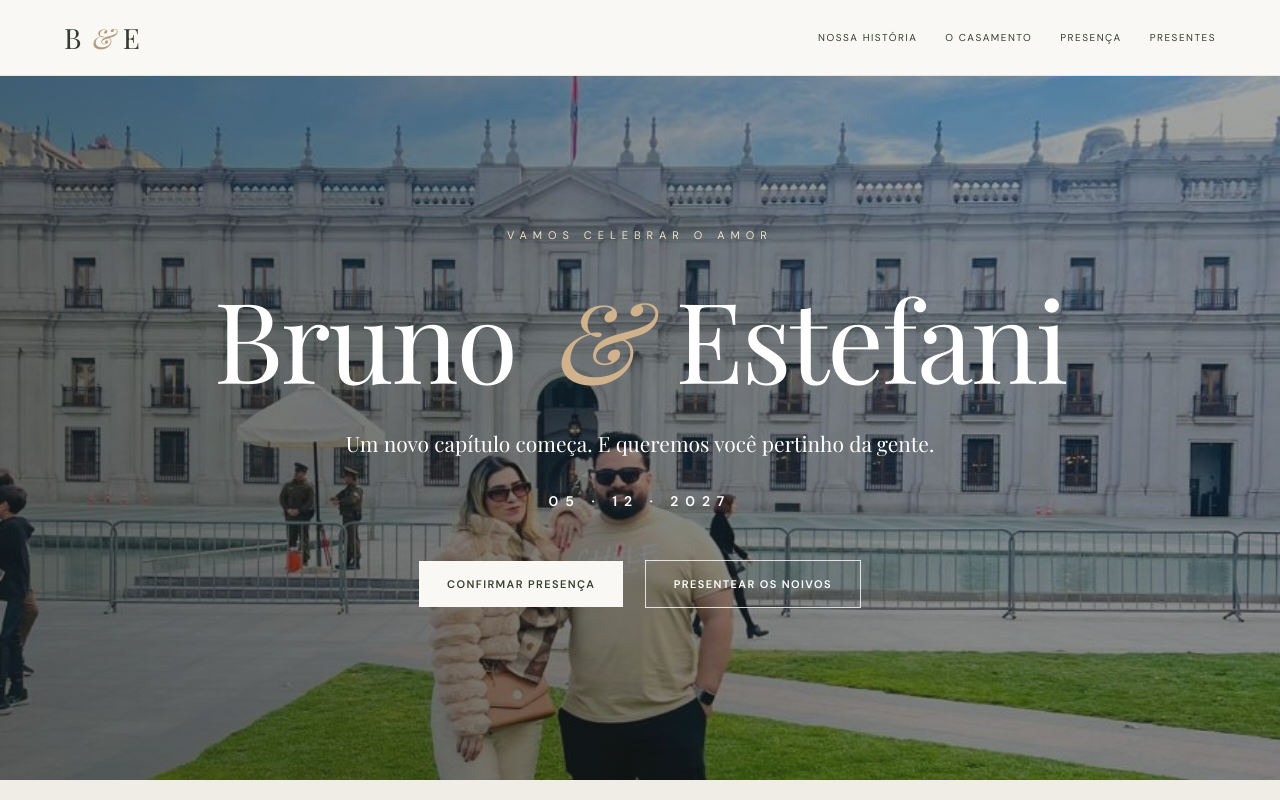
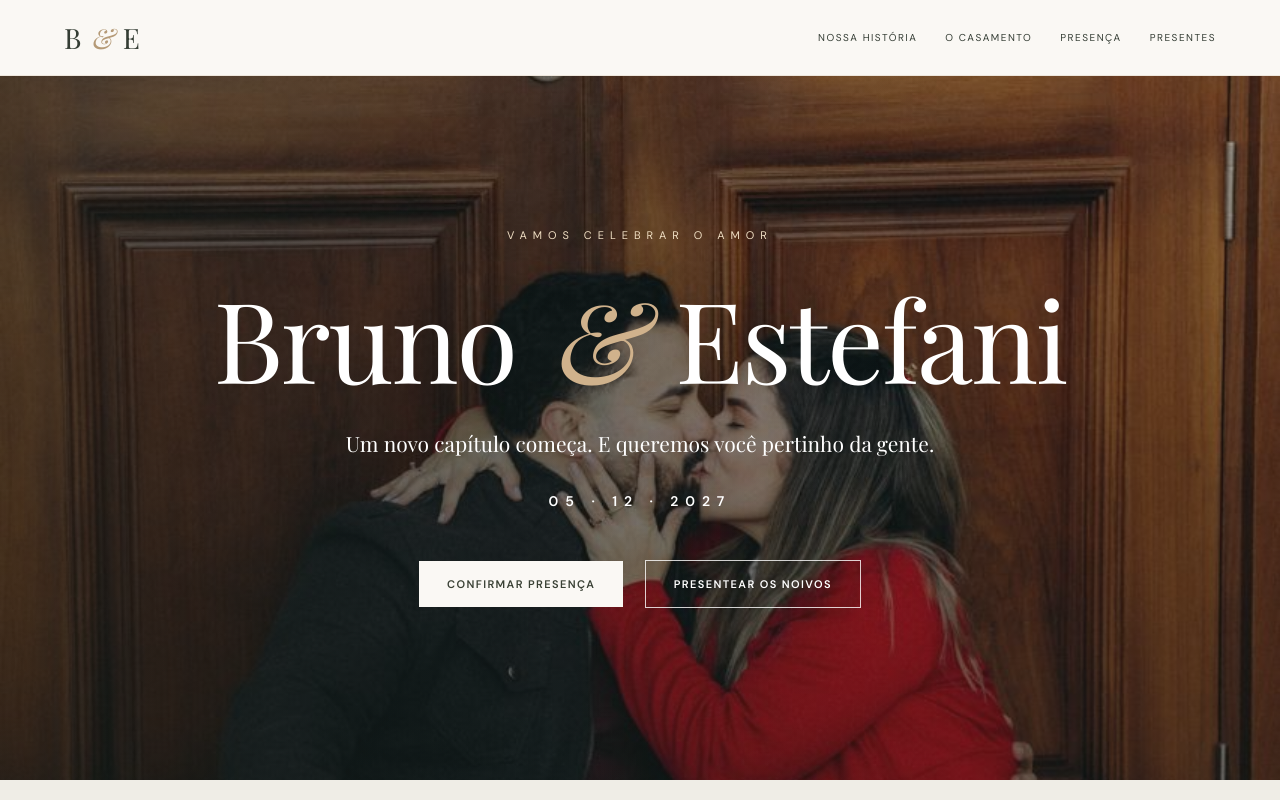
Before and after one commit to BrunoCouto1/Casamento, a plain HTML site: page index.html in a window 1280 px wide. Shown: the top 800 px of the page. Drawn offline with nearby package versions, Linux system fonts and the light colour scheme.

Commit message:
Update styles.css

```diff
--- a/styles.css
+++ b/styles.css
@@ -87,7 +87,7 @@ nav a:hover {
       rgba(25, 30, 25, .38),
       rgba(25, 30, 25, .52)
     ),
-    url("Fotos/foto1.jpeg") center 45% / cover no-repeat;
+    url("Fotos/foto3.jpeg") center 45% / cover no-repeat;
 }
 
 .hero > div {
```
